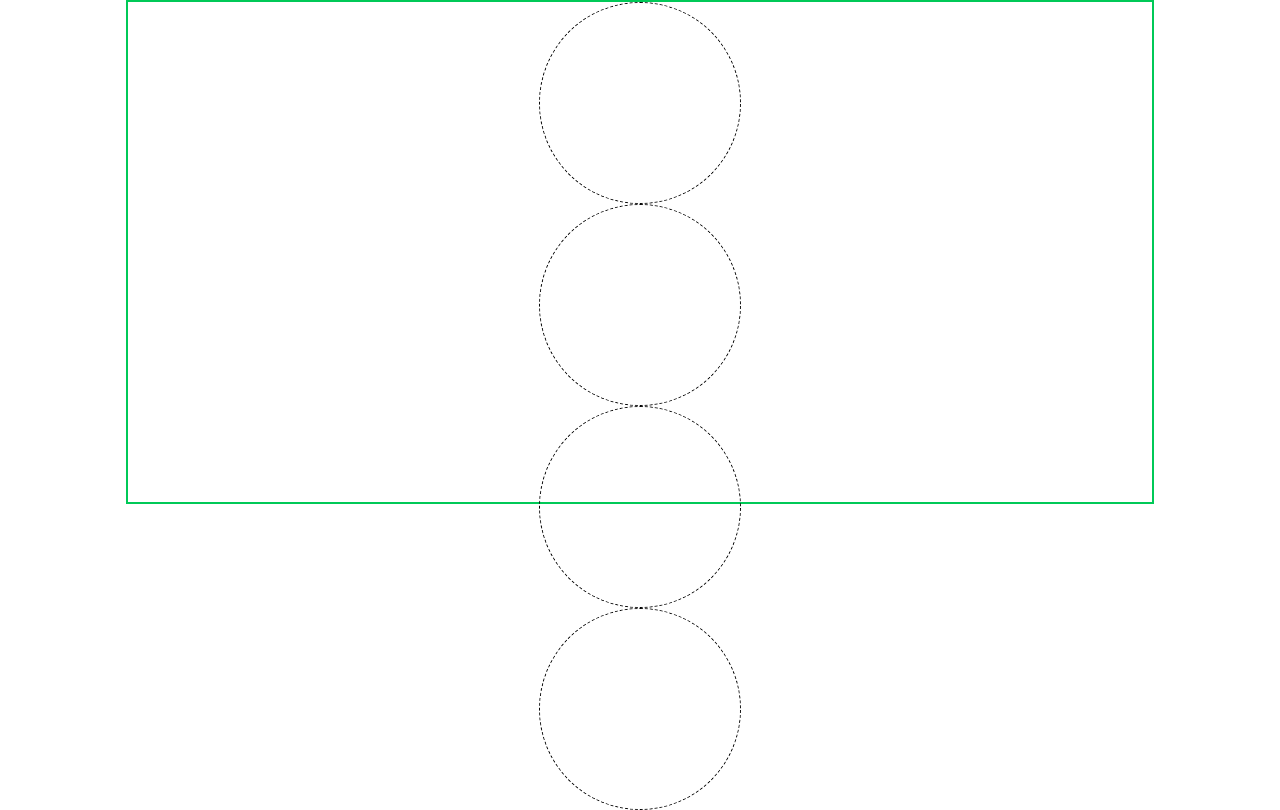
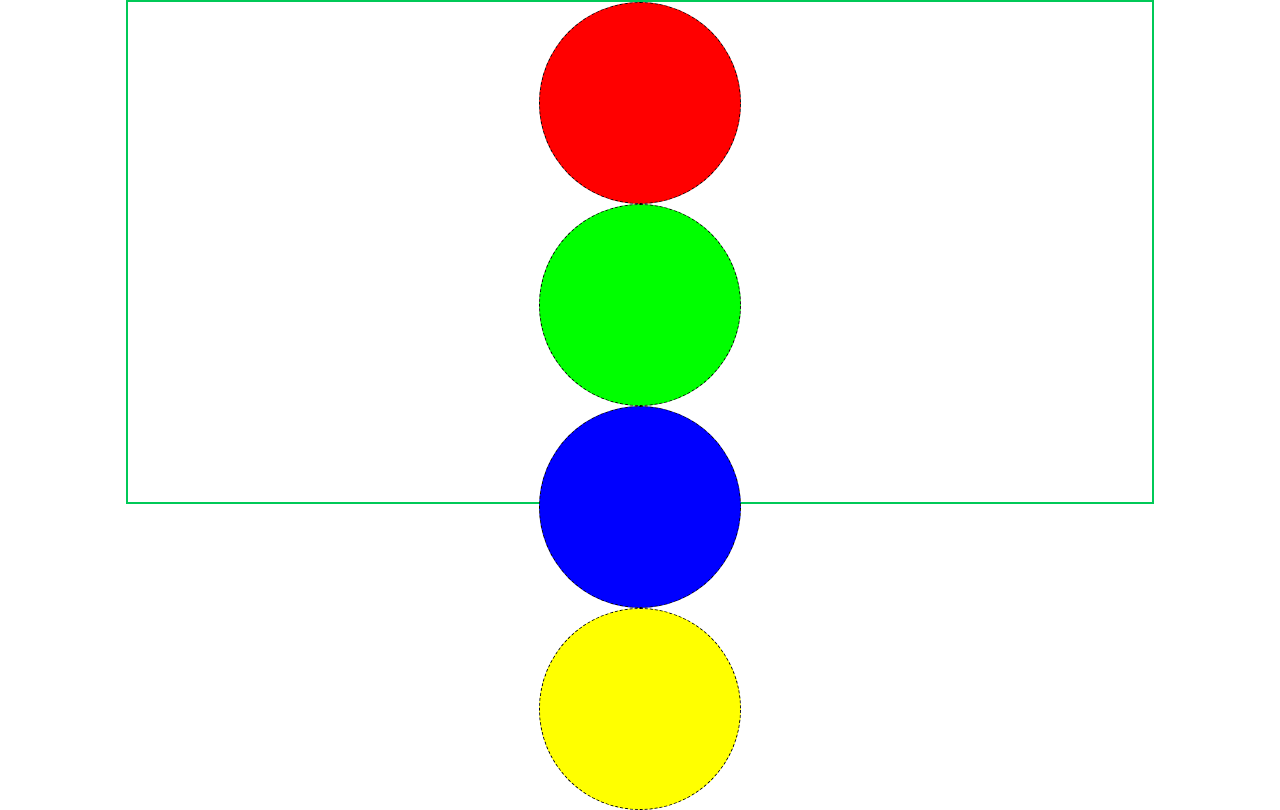
Before and after one commit to MikeyRobby/CIT-85-CREATING-WEBSITES-SPRING2016, a plain HTML site: page 005_css_body_center/index.html in a window 1280 px wide. Drawn offline with Linux system fonts and the light colour scheme.

Commit message:
Colors now working

```diff
--- a/005_css_body_center/main.css
+++ b/005_css_body_center/main.css
@@ -14,17 +14,17 @@ div {
 }
 
 #s1 {
-    color: red;
+    background-color: red;
 }
 
 #s2{
-    color: #00FF00;
+    background-color: #00FF00;
 }
 
 #s3 {
-    color: blue;
+    background-color: blue;
 }
 
 #s4 {
-    color: yellow;
+    background-color: yellow;
 }
```
